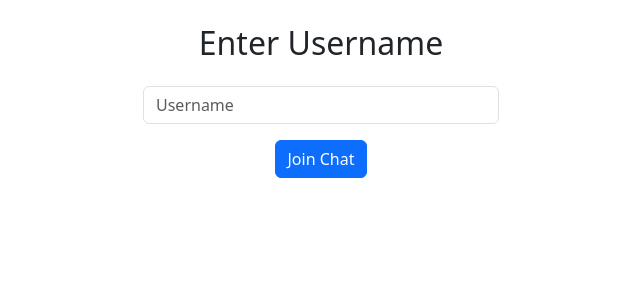
After one commit to MichealAPI/Realtime-Chat-Messaging, a Flask app: template templates/login.html in a window 1280 px wide. The commit adds this page. Shown: the top 300 px of the page, without its empty margins (319-959 px from the left). Run offline with Flask 3, Linux system fonts and the light colour scheme; the template is opened without the code that fills it, so the values that code supplies are empty.

Commit message:
Working Login phase

```diff
--- a/app.py
+++ b/app.py
@@ -1,11 +1,12 @@
-from flask import Flask, render_template, request
+from flask import Flask, render_template, request, redirect, url_for, session
 from flask_socketio import SocketIO, send
 from pymongo import MongoClient
 from datetime import datetime
+import secrets
 import time
 
 app = Flask(__name__)
-# TODO: secret-key
+app.config['SECRET_KEY'] = secrets.token_hex(16)
 socketio = SocketIO(app)
 
 # Connect to MongoDB
@@ -14,27 +15,39 @@ db = client['chat_db']
 messages_collection = db['messages']
 
 
-@app.route('/')
-def index():
-    # Load the last 30 messages from the database
-    messages = messages_collection.find().sort('timestamp', -1).limit(30)
+@app.route('/', methods=['GET', 'POST'])
+def login():
+    if request.method == 'POST':
+        session['username'] = request.form['username']
+        return redirect(url_for('chat'))
+    return render_template('login.html')
+
+
+@app.route('/chat')
+def chat():
+    if 'username' not in session:
+        return redirect(url_for('login'))
+
+    # Load the last 50 messages from the database
+    messages = messages_collection.find().sort('timestamp', -1).limit(50)
     messages = reversed(list(messages))  # Reverse to show the latest at the bottom
-    return render_template('index.html', messages=messages)
+    return render_template('chat.html', messages=messages, username=session['username'])
 
 
 @socketio.on('message')
 def handleMessage(msg):
+    username = session.get('username', 'Anonymous') # defaults to Anonymous if none defined
 
     # Save the message to MongoDB
     message_data = {
-        'username': request.remote_addr,  # I will be using usernames here
+        'username': username,
         'message': msg,
-        'timestamp': datetime.fromtimestamp(time.time())
+        'timestamp': datetime.utcnow()
     }
     messages_collection.insert_one(message_data)
 
     # Broadcast the message to all clients
-    send(msg, broadcast=True)
+    send(f'{username}: {msg}', broadcast=True)
 
 
 if __name__ == '__main__':
--- a/templates/index.html
+++ b/templates/chat.html
@@ -34,7 +34,7 @@
                         <!-- Chat form -->
                         <div id="chat" class="align-content-center text-center">
                             <input type="text" class="form-control" id="myMessage" autocomplete="off" placeholder="Type a message..."/>
-                            <button type="button" class="btn btn-info mt-2 w-100" onclick="sendMessage()">✈</button>
+                            <button type="submit" class="btn btn-info mt-2 w-100" onclick="sendMessage()">✈</button>
                         </div>
                     </div>
                 </div>
--- /dev/null
+++ b/templates/login.html
@@ -0,0 +1,30 @@
+<!DOCTYPE html>
+<html lang="en">
+    <head>
+        <meta charset="UTF-8">
+        <meta name="viewport" content="width=device-width, initial-scale=1.0">
+        <title>Login</title>
+
+        <link href="https://cdn.jsdelivr.net/npm/bootstrap@5.3.3/dist/css/bootstrap.min.css" rel="stylesheet" integrity="sha384-QWTKZyjpPEjISv5WaRU9OFeRpok6YctnYmDr5pNlyT2bRjXh0JMhjY6hW+ALEwIH" crossorigin="anonymous">
+        <script src="https://cdn.jsdelivr.net/npm/bootstrap@5.3.3/dist/js/bootstrap.bundle.min.js" integrity="sha384-YvpcrYf0tY3lHB60NNkmXc5s9fDVZLESaAA55NDzOxhy9GkcIdslK1eN7N6jIeHz" crossorigin="anonymous"></script>
+    </head>
+
+    <body>
+
+        <div class="container">
+            <div class="row text-center">
+                <div class="col-md-4 offset-md-4 pt-4">
+                    <div id="login-form">
+                        <h2>Enter Username</h2>
+                        <form method="POST" class="mt-4">
+                            <input type="text" class="form-control" name="username" placeholder="Username" required/>
+                            <button class="btn btn-primary mt-3" type="submit">Join Chat</button>
+                        </form>
+                    </div>
+                </div>
+            </div>
+        </div>
+
+    </body>
+
+</html>
```
Also changed, not shown: static/css/login.css (added).
